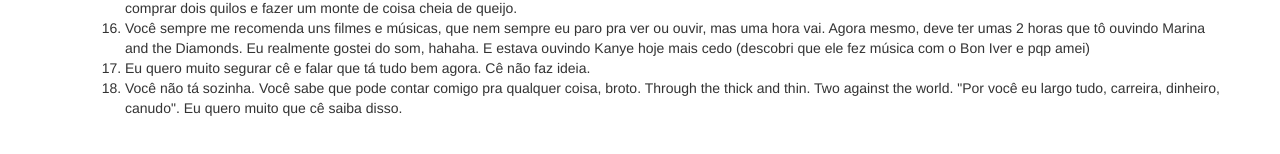
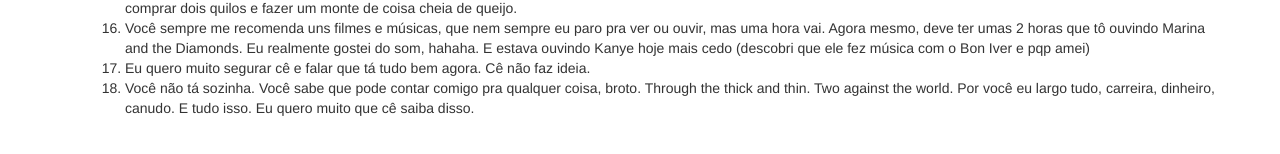
Before and after one commit to ellieslist/ellieslist.github.io, a plain HTML site: page page3.html in a window 1280 px wide. Shown: the part 643-797 px from the top of the page. Drawn offline with nearby package versions, Linux system fonts and the light colour scheme; a script that the page names is missing.

Commit message:
Update page3.html

```diff
--- a/page3.html
+++ b/page3.html
@@ -58,7 +58,7 @@
               <li>Gosto como cê cria sempre uns cenários mentais que são eu demais. Tipo quando cê falou no grupo sobre comprar parmesão e comprar uma máquina de waffles. Sério, vamos comprar dois quilos e fazer um monte de coisa cheia de queijo.</li>
               <li>Você sempre me recomenda uns filmes e músicas, que nem sempre eu paro pra ver ou ouvir, mas uma hora vai. Agora mesmo, deve ter umas 2 horas que tô ouvindo Marina and the Diamonds. Eu realmente gostei do som, hahaha. E estava ouvindo Kanye hoje mais cedo (descobri que ele fez música com o Bon Iver e pqp amei)</li>
               <li>Eu quero muito segurar cê e falar que tá tudo bem agora. Cê não faz ideia.</li>
-              <li>Você não tá sozinha. Você sabe que pode contar comigo pra qualquer coisa, broto. Through the thick and thin. Two against the world. "Por você eu largo tudo, carreira, dinheiro, canudo". Eu quero muito que cê saiba disso.</li>
+              <li>Você não tá sozinha. Você sabe que pode contar comigo pra qualquer coisa, broto. Through the thick and thin. Two against the world. Por você eu largo tudo, carreira, dinheiro, canudo. E tudo isso. Eu quero muito que cê saiba disso.</li>
           </ol>
         </div>
     </div>
```
